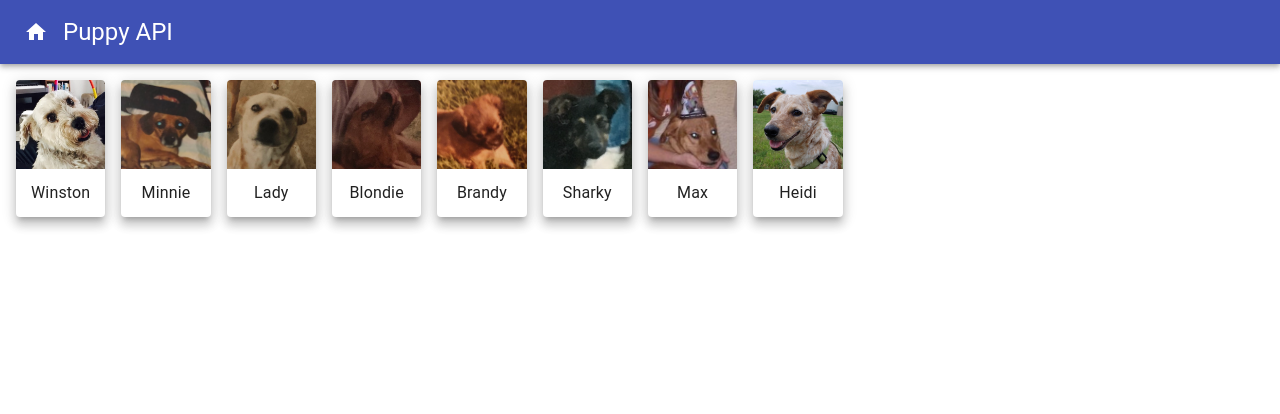
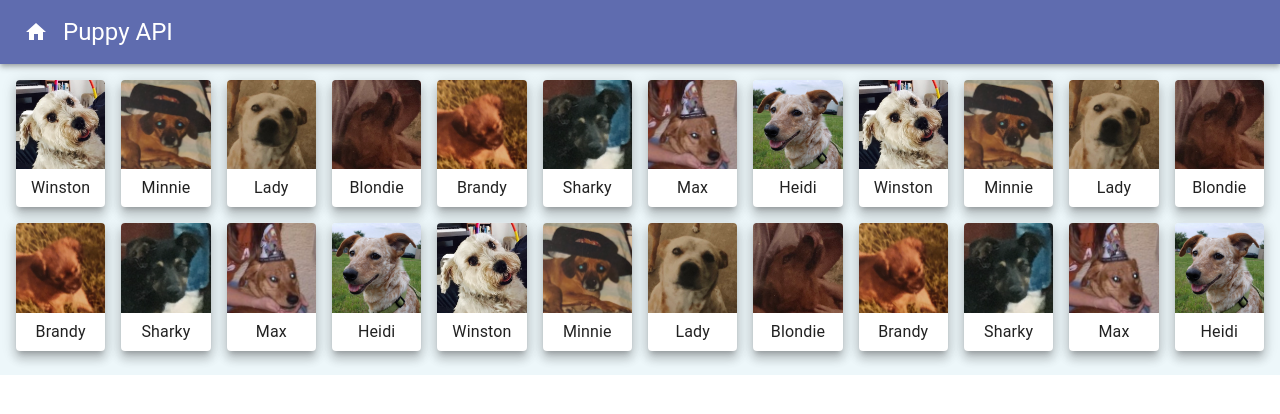
Before and after one commit to robpwatkins/puppyapi2, a React (Create React App) app: page / in a window 1280 px wide. Shown: the top 414 px of the page. Built offline with nearby package versions, Linux system fonts and the light colour scheme.

Commit message:
added some colors

```diff
--- a/src/components/Header.js
+++ b/src/components/Header.js
@@ -1,10 +1,10 @@
 import React from 'react';
-import { AppBar, Toolbar, Typography } from '@material-ui/core';
+import { AppBar, Toolbar, Typography, deepPurple } from '@material-ui/core';
 import { Home } from '@material-ui/icons';
 
 function Header() {
   return (
-    <AppBar position="static">
+    <AppBar position="static" style={{background: "#5f6caf"}}>
       <Toolbar>
         <Home />
         <Typography
--- a/src/components/PupCard.js
+++ b/src/components/PupCard.js
@@ -9,7 +9,7 @@ function PupCard(props) {
         component="img"
         image={props.pup}>
       </CardMedia>
-      <CardContent style={{padding: "10px"}}>
+      <CardContent style={{padding: "5px"}}>
         <Typography variant="subtitle1">
           {props.name}
         </Typography>
--- a/src/components/Thumbs.js
+++ b/src/components/Thumbs.js
@@ -12,7 +12,55 @@ import { Grid } from '@material-ui/core';
 
 function Thumbs() {
   return (
-    <Grid container direction="row" wrap spacing={2} style={{padding: "16px"}}>
+    <Grid container direction="row" wrap spacing={2} style={{padding: "16px", background: "#edf7fa"}}>
+      <Grid container item xs={4} sm={3} md={2} lg={1}>
+        <PupCard pup={Winston} name="Winston" />
+      </Grid>
+      <Grid container item xs={4} sm={3} md={2} lg={1}>
+        <PupCard pup={Minnie} name="Minnie" />
+      </Grid>
+      <Grid container item xs={4} sm={3} md={2} lg={1}>
+        <PupCard pup={Lady} name="Lady" />
+      </Grid>
+      <Grid container item xs={4} sm={3} md={2} lg={1}>
+        <PupCard pup={Blondie} name="Blondie" />
+      </Grid>
+      <Grid container item xs={4} sm={3} md={2} lg={1}>
+        <PupCard pup={Brandy} name="Brandy" />
+      </Grid>
+      <Grid container item xs={4} sm={3} md={2} lg={1}>
+        <PupCard pup={Sharky} name="Sharky" />
+      </Grid>
+      <Grid container item xs={4} sm={3} md={2} lg={1}>
+        <PupCard pup={Max} name="Max" />
+      </Grid>
+      <Grid container item xs={4} sm={3} md={2} lg={1}>
+        <PupCard pup={Heidi} name="Heidi" />
+      </Grid>
+      <Grid container item xs={4} sm={3} md={2} lg={1}>
+        <PupCard pup={Winston} name="Winston" />
+      </Grid>
+      <Grid container item xs={4} sm={3} md={2} lg={1}>
+        <PupCard pup={Minnie} name="Minnie" />
+      </Grid>
+      <Grid container item xs={4} sm={3} md={2} lg={1}>
+        <PupCard pup={Lady} name="Lady" />
+      </Grid>
+      <Grid container item xs={4} sm={3} md={2} lg={1}>
+        <PupCard pup={Blondie} name="Blondie" />
+      </Grid>
+      <Grid container item xs={4} sm={3} md={2} lg={1}>
+        <PupCard pup={Brandy} name="Brandy" />
+      </Grid>
+      <Grid container item xs={4} sm={3} md={2} lg={1}>
+        <PupCard pup={Sharky} name="Sharky" />
+      </Grid>
+      <Grid container item xs={4} sm={3} md={2} lg={1}>
+        <PupCard pup={Max} name="Max" />
+      </Grid>
+      <Grid container item xs={4} sm={3} md={2} lg={1}>
+        <PupCard pup={Heidi} name="Heidi" />
+      </Grid>
       <Grid container item xs={4} sm={3} md={2} lg={1}>
         <PupCard pup={Winston} name="Winston" />
       </Grid>
```
